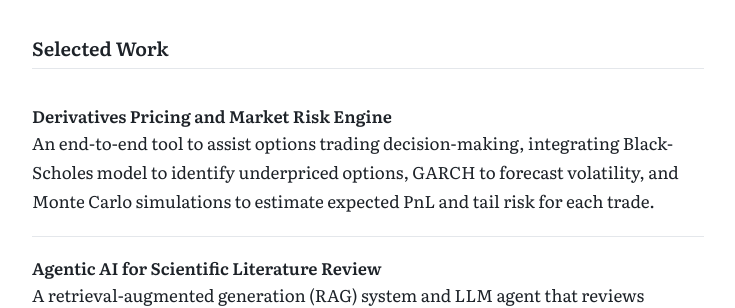
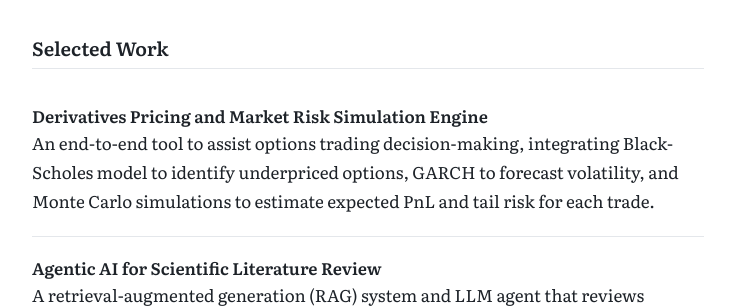
Before and after one commit to mklodi1/mklodi1.github.io, a Jekyll site: the page built from index.html, in a window 1280 px wide and 900 px high, scrolled down 854 px. Shown: the part 157-465 px from the top of the window, without its empty margins (272-1007 px from the left). Built offline with Jekyll 4.4.1, drawn with Linux system fonts in a browser that asks for light colours.

Commit message:
Update work.yml

```diff
--- a/_data/work.yml
+++ b/_data/work.yml
@@ -1,7 +1,7 @@
 # Your best 2–4 pieces of work. "figure", "link" and "venue" are optional.
 # Put images in assets/img/ and reference them like /assets/img/project-one.png
 # Tip: wrap text in "double quotes" if it contains a colon.
-- title: "Derivatives Pricing and Market Risk Engine"
+- title: "Derivatives Pricing and Market Risk Simulation Engine"
   #venue: "EIMplus, 2025–2026"
   summary: "An end-to-end tool to assist options trading decision-making, integrating Black-Scholes model to identify underpriced options, GARCH to forecast volatility, and Monte Carlo simulations to estimate expected PnL and tail risk for each trade."
   # link: https://github.com/mklodi1/REPO-NAME
```
